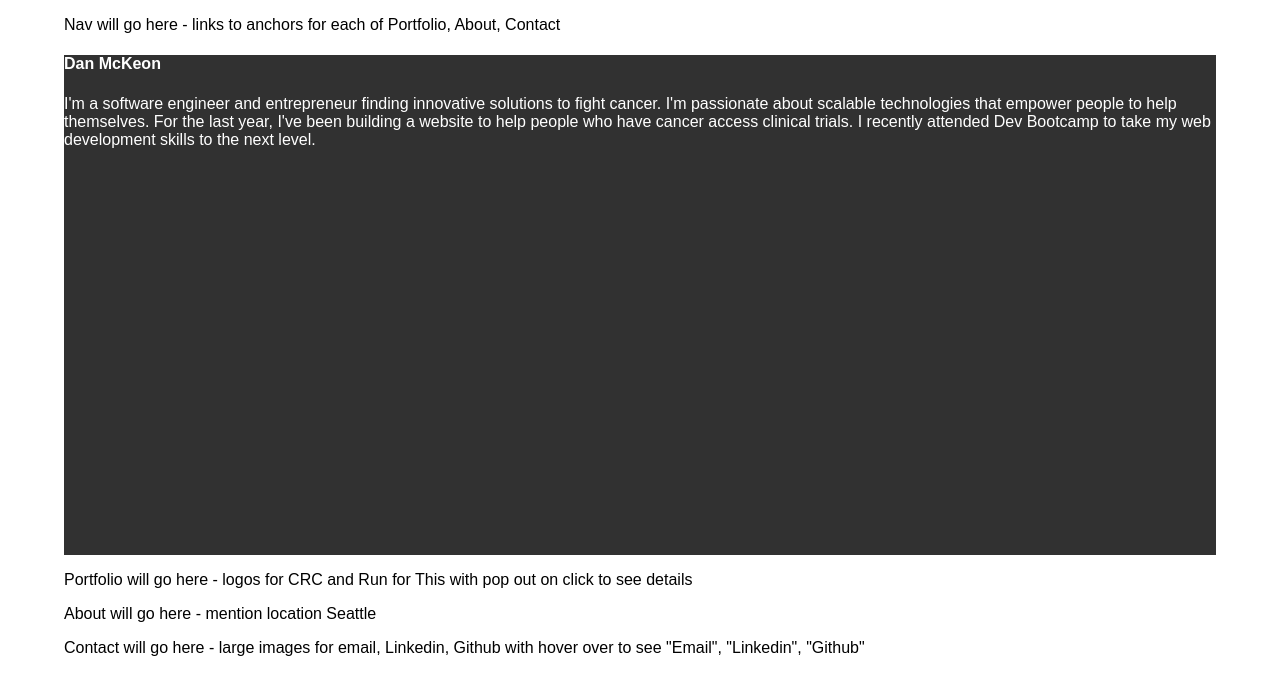
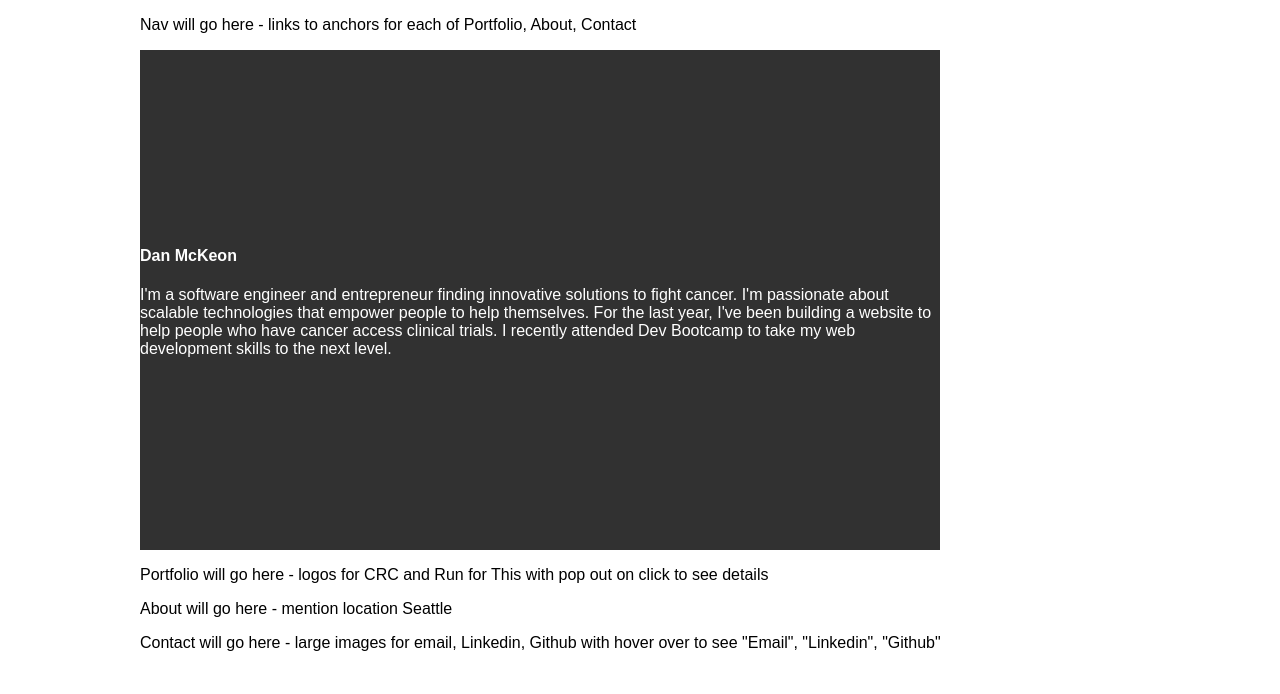
Before and after one commit to danmckeon/personal-site, a React (Create React App) app: page / in a window 1280 px wide. Shown: the top 694 px of the page. Built offline with nearby package versions, Linux system fonts and the light colour scheme.

Commit message:
add css to center intro text inside div; TODO: add right and left margin to center horizontally;

```diff
--- a/src/App.css
+++ b/src/App.css
@@ -1,11 +1,18 @@
 .app {
   margin-left: auto;
   margin-right: auto;
-  width: 90%;
+  width: 1000px;
 }
 
 .intro {
+  display: table;
   height: 500px;
   background-color: #313131;
   color: white;
 }
+
+.intro-text-container {
+  display: table-cell;
+  width: 800px;
+  vertical-align: middle;
+}
--- a/src/Intro.js
+++ b/src/Intro.js
@@ -4,8 +4,10 @@ class Intro extends Component {
   render() {
     return (
       <div className="intro">
-        <h4 className="intro-header">Dan McKeon</h4>
-        <p className="intro-text">I'm a software engineer and entrepreneur finding innovative solutions to fight cancer. I'm passionate about scalable technologies that empower people to help themselves. For the last year, I've been building a website to help people who have cancer access clinical trials. I recently attended Dev Bootcamp to take my web development skills to the next level.</p>
+        <div className="intro-text-container">
+          <h4 className="intro-header">Dan McKeon</h4>
+          <p className="intro-text">I'm a software engineer and entrepreneur finding innovative solutions to fight cancer. I'm passionate about scalable technologies that empower people to help themselves. For the last year, I've been building a website to help people who have cancer access clinical trials. I recently attended Dev Bootcamp to take my web development skills to the next level.</p>
+        </div>
       </div>
     );
   }
```
